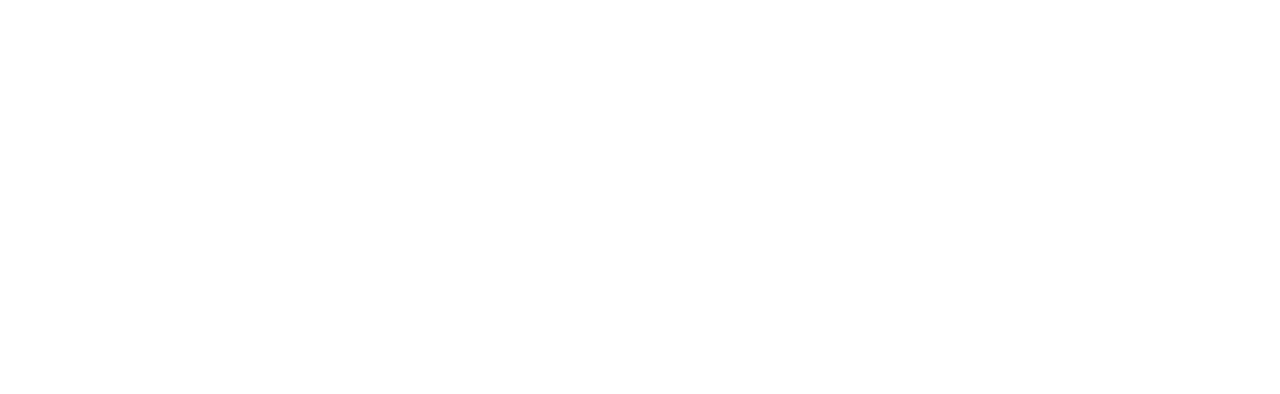
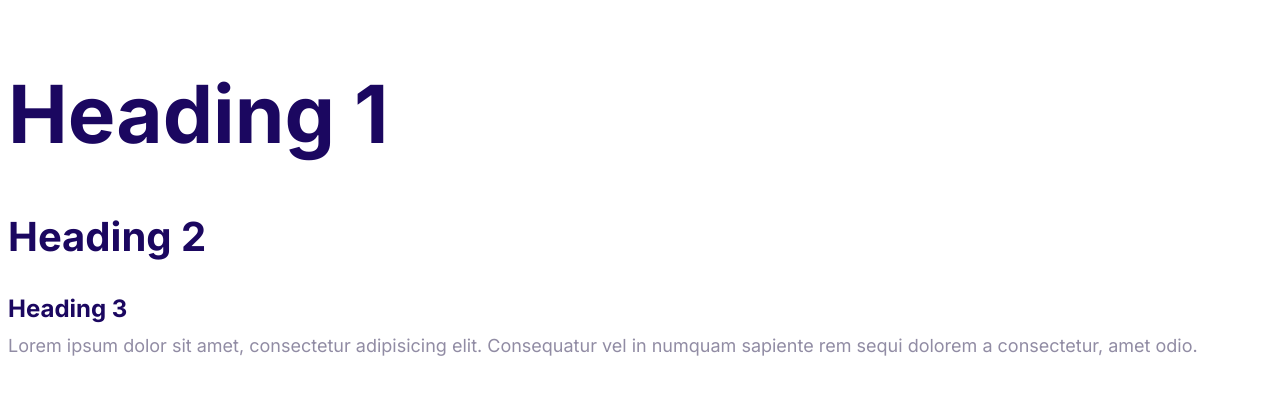
Before and after one commit to EYOB123695/Eyob-mock--website, a plain HTML site: page index.html in a window 1280 px wide. Drawn offline with Linux system fonts and the light colour scheme.

Commit message:
define the styles for the fonts

```diff
--- a/css/styles.css
+++ b/css/styles.css
@@ -1,3 +1,7 @@
+html{
+    font-size:62.5%;
+}
+
 :root{
     --color-primary:#2584ff;
     --color-secondary:#00d9ff;
@@ -6,3 +10,47 @@
     --color-body:#918ca4;
 
 }
+
+
+body{
+    font-family: 'Inter',Arial, Helvetica, sans-serif;
+    font-size: 2.4rem;
+    line-height: 1.5;
+    color:var(--color-body);
+}
+h1,h2,h3{
+    color:var(--color-headings);
+    margin-bottom: 0.5rem;
+}
+h1{
+    font-size: 7rem;
+}
+h2{
+    font-size: 4rem;
+
+}
+h3{
+    font-size: 3rem;
+
+}
+p{
+    margin-top: 0;
+}
+@media screen and (min-width: 1024px) {
+    body{
+        font-size: 1.8rem;
+    }
+    h1{
+        font-size: 8rem;
+    }
+    h2{
+        font-size: 4rem;
+
+    }
+    h3{
+        font-size: 2.4rem;
+
+    }
+
+
+}
--- a/index.html
+++ b/index.html
@@ -1,13 +1,24 @@
 <!DOCTYPE html>
 <html lang="en">
-<head>
-    <meta charset="UTF-8">
-    <meta name="viewport" content="width=device-width, initial-scale=1.0">
+  <head>
+    <meta charset="UTF-8" />
+    <meta name="viewport" content="width=device-width, initial-scale=1.0" />
     <title>Document</title>
-</head>
-<body>
-
-
-
-</body>
+    <link rel="stylesheet" href="css/styles.css" />
+    <link rel="preconnect" href="https://fonts.googleapis.com" />
+    <link rel="preconnect" href="https://fonts.gstatic.com" crossorigin />
+    <link
+      href="https://fonts.googleapis.com/css2?family=Inter:wght@400;700&family=Open+Sans&display=swap"
+      rel="stylesheet"
+    />
+  </head>
+  <body>
+    <h1>Heading 1</h1>
+    <h2>Heading 2</h2>
+    <h3>Heading 3</h3>
+    <p>
+      Lorem ipsum dolor sit amet, consectetur adipisicing elit. Consequatur vel
+      in numquam sapiente rem sequi dolorem a consectetur, amet odio.
+    </p>
+  </body>
 </html>
```
